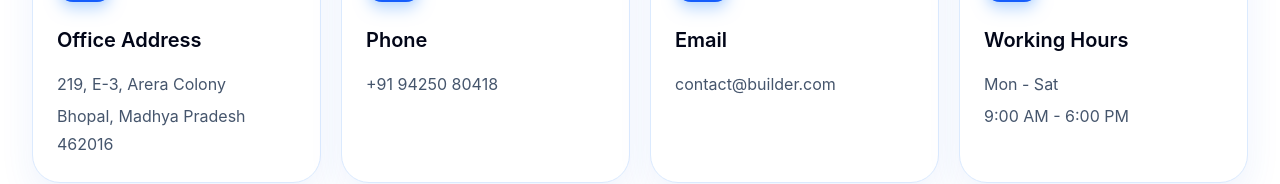
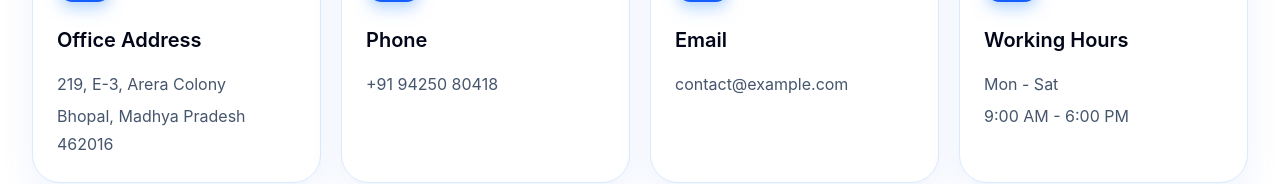
Before and after one commit to YojitSiddhant/builder-website, a Next.js app: page /contact in a window 1280 px wide. Shown: the part 736-920 px from the top of the page. Built offline with nearby package versions, Linux system fonts and the light colour scheme.

Commit message:
Update contact email

```diff
--- a/components/contact-page.tsx
+++ b/components/contact-page.tsx
@@ -43,7 +43,7 @@ const contactInfo = [
   },
   {
     title: "Email",
-    lines: ["contact@builder.com"],
+    lines: ["contact@example.com"],
     icon: MailIcon,
   },
   {
```
